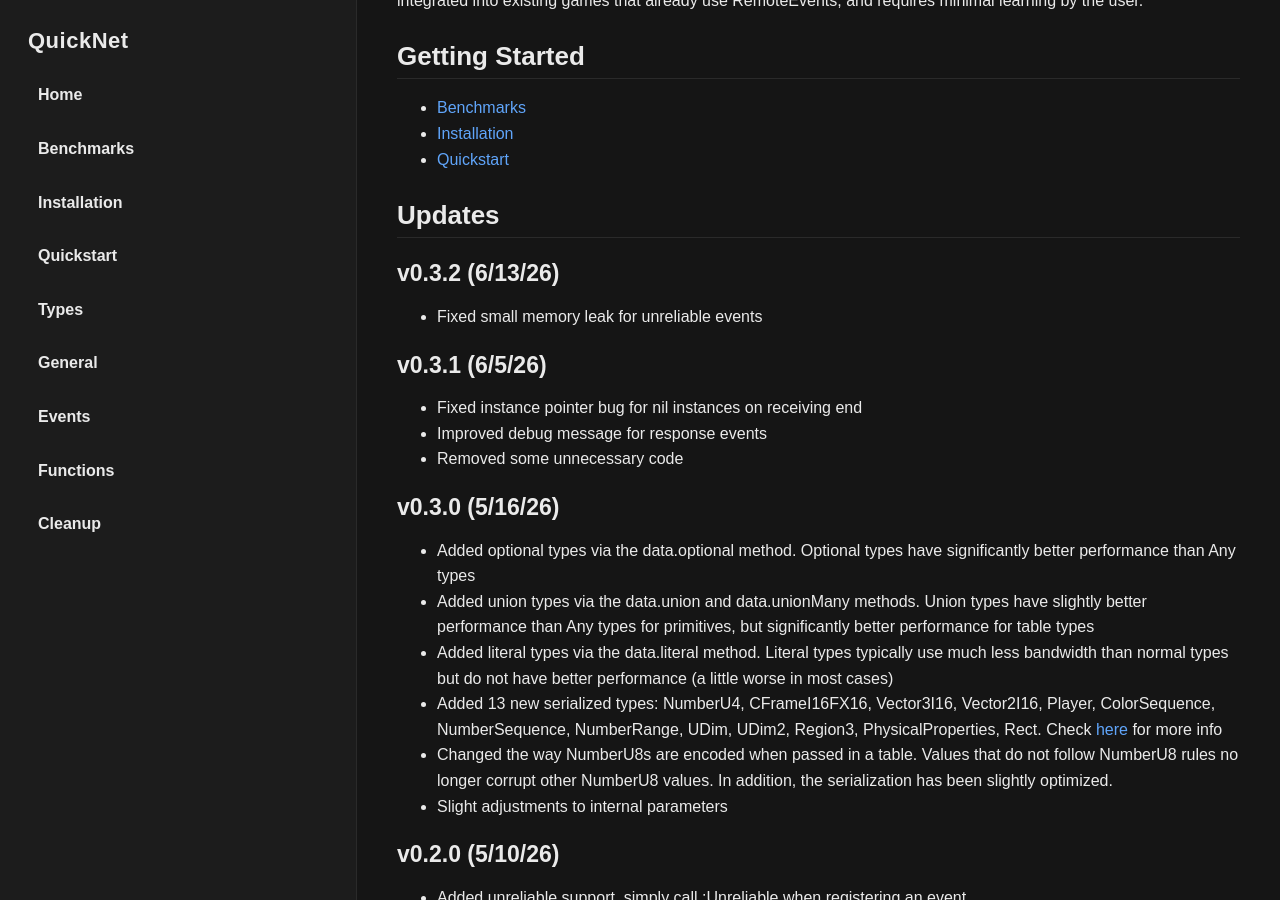
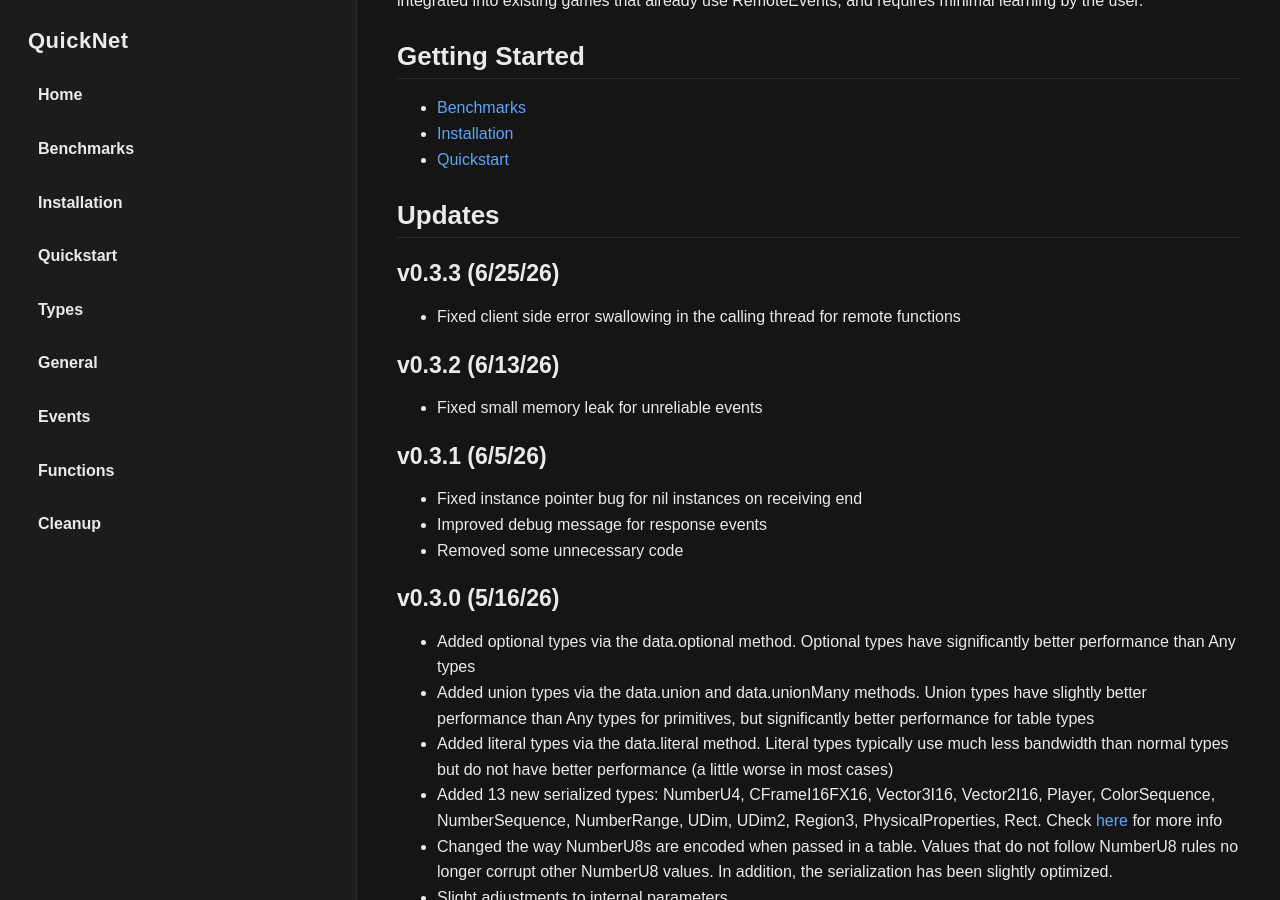
Before and after one commit to breadboardengineer1234/QuickNet, a Jekyll site: the page built from docs/index.md, in a window 1280 px wide and 900 px high, scrolled down 588 px. Built offline with Jekyll 4.4.1, drawn with Linux system fonts in a browser that asks for light colours.

Commit message:
Update index.md

```diff
--- a/docs/index.md
+++ b/docs/index.md
@@ -22,6 +22,9 @@ QuickNet's high performance does not come at the cost of accessibility. QuickNet
 - [Quickstart](quickstart.md)
 
 ## Updates
+### v0.3.3 (6/25/26)
+* Fixed client side error swallowing in the calling thread for remote functions
+
 ### v0.3.2 (6/13/26)
 * Fixed small memory leak for unreliable events
 
```
